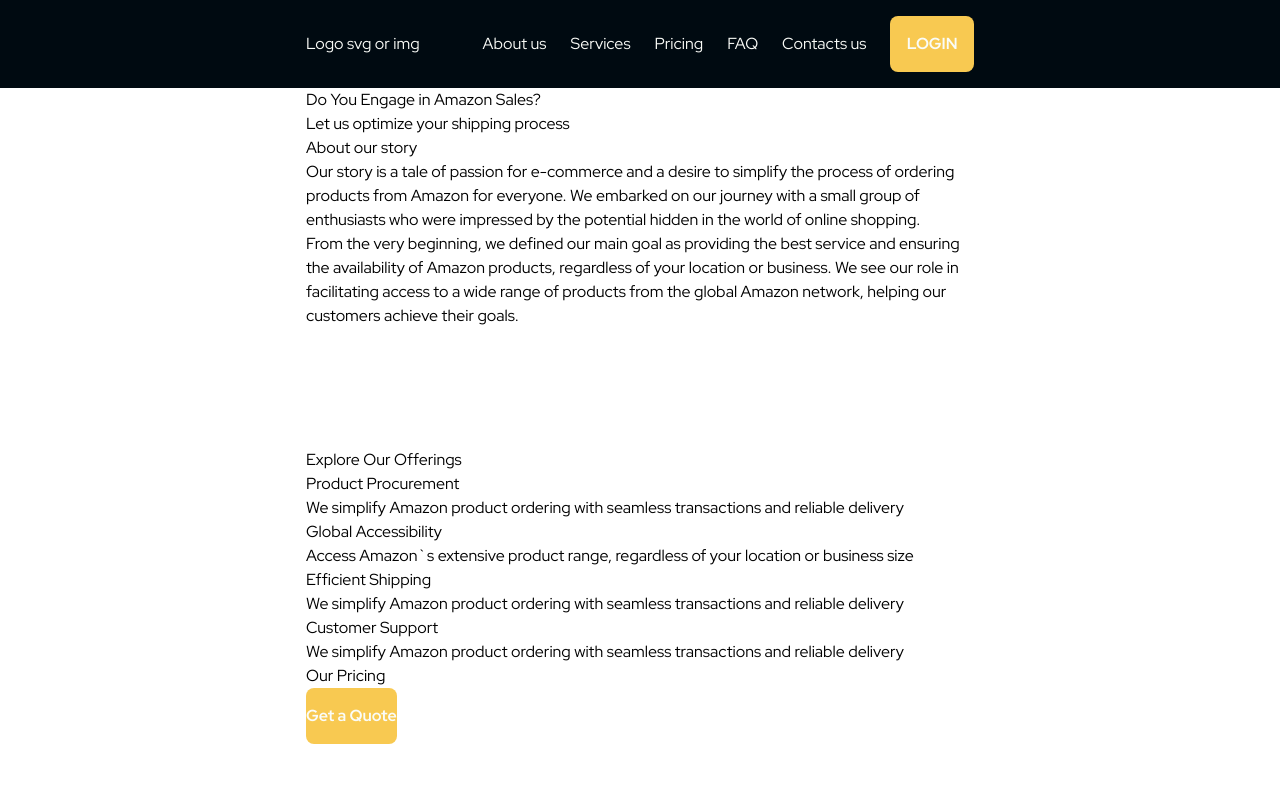
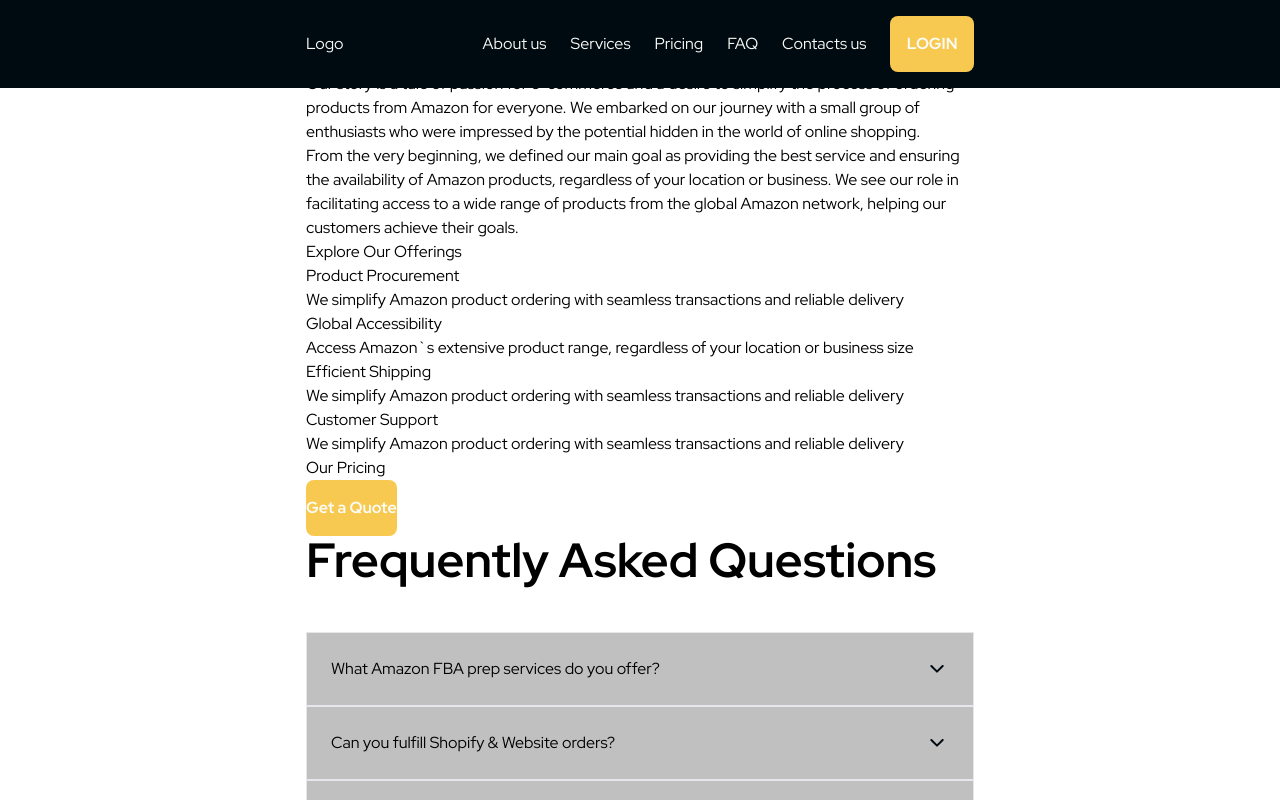
Before and after one commit to korvan17/nevadaFrontend, a Next.js app: page / in a window 1280 px wide. Shown: the top 800 px of the page. Built offline with nearby package versions, Linux system fonts and the light colour scheme.

Commit message:
move faq obj and links arr to 'content' folder

```diff
--- a/src/components/Faq/Faq.jsx
+++ b/src/components/Faq/Faq.jsx
@@ -3,26 +3,12 @@ import FaqButton from "../FaqButton/FaqButton";
 // import cat from "../../images/cat.jpg";
 import Container from "@/components/Container/Container";
 import Section from "../Section/Section";
-
-const faq = {
-  "What Amazon FBA prep services do you offer?":
-    "We provide a comprehensive suite of Amazon FBA prep services to meet your specific needs. Our services include product inspection, labeling and packaging, and quality control checks to ensure your products meet Amazon's standards. With our expertise, you can streamline your FBA operations and focus on growing your business.",
-  "Can you fulfill Shopify & Website orders?":
-    "Yes, I can help with fulfilling Shopify and website orders.",
-  "Do you warehouse in Canada and the USA?":
-    "Yes, we warehouse in both Canada and the USA.",
-  "If I sign up today, how long till I can ship my products to you?":
-    "If you sign up today, you can start shipping your products to us immediately",
-  "How much do you charge to fulfill my orders?":
-    "Service charges are calculated after completing the questionnaire.",
-  "Do you require a certain number of orders per month?":
-    "No, there are no specific order requirements per month.",
-};
+import { faq } from "@/content";
 
 export default function Faq() {
   return (
     <Section>
-      <Container >
+      <Container>
         {/* <Image src={cat} alt="cat" width={500} height={500} placeholder="blur" /> */}
         <h2 id="faq" className="text-5xl font-bold mr-auto">
           Frequently Asked Questions
@@ -31,7 +17,7 @@ export default function Faq() {
           {Object.keys(faq).map((item) => (
             <li
               key={item}
-              className="flex flex-col justify-center bg-[#C0C0C0] border-inherit border-solid border transition-colors duration-500 hover:bg-[#757575] "
+              className="flex flex-col justify-center bg-faqGrey border-inherit border-solid border transition-colors duration-500 hover:bg-[#757575] "
             >
               <FaqButton item={item} faq={faq} />
             </li>
--- a/src/components/Header/Header.jsx
+++ b/src/components/Header/Header.jsx
@@ -4,7 +4,7 @@ import Navigation from "../Navigation/Navigation";
 
 export default function Header() {
   return (
-    <header className="bg-mainBlack text-mainWhite text-sm[16px] width=[100%] pt-[16px] pb-[16px] ">
+    <header className="fixed top-0 bg-mainBlack text-mainWhite text-sm[16px] w-[100%] pt-[16px] pb-[16px] ">
       <Container>
         <div className="flex">
           <Navigation />
--- a/src/components/Hero/Hero.jsx
+++ b/src/components/Hero/Hero.jsx
@@ -1,13 +1,16 @@
 import Image from "next/image";
 import Buttons from "../Buttons/Buttons";
 import Container from "@/components/Container/Container";
+import Section from "../Section/Section";
 
 export default function Hero() {
   return (
-    <Container>
-      <h1>Do You Engage in Amazon Sales?</h1>
-      <h3>Let us optimize your shipping process</h3>
-      {/* <Image src="/" alt="hero img" width="120" /> */}
-    </Container>
+    <Section top={"[147px]"}>
+      <Container>
+        <h1>Do You Engage in Amazon Sales?</h1>
+        <h3>Let us optimize your shipping process</h3>
+        {/* <Image src="/" alt="hero img" width="120" /> */}
+      </Container>
+    </Section>
   );
 }
--- a/src/components/Navigation/Navigation.jsx
+++ b/src/components/Navigation/Navigation.jsx
@@ -1,47 +1,25 @@
 "use client";
+import { links } from "@/content";
 import { Link as ScrollLink, animateScroll as scroll } from "react-scroll";
 
-const links = [
-  {
-    label: "About us",
-    id: "about", // Используйте только имя ID без символа "#"
-  },
-  {
-    label: "Services",
-    id: "services",
-  },
-  {
-    label: "Pricing",
-    id: "pricing",
-  },
-  {
-    label: "FAQ",
-    id: "faq",
-  },
-  {
-    label: "Contacts us",
-    id: "contacts",
-  },
-];
-
 function Navigation() {
-
-    const scrollToTop = () => {
+  const scrollToTop = () => {
     scroll.scrollToTop();
-    };
+  };
 
   return (
     <nav className="flex w-[1200px] items-center justify-between mr-[24px]">
-      <a href="/" onClick={scrollToTop}>Logo svg or img</a>
+      <a className="cursor-pointer" onClick={scrollToTop}>
+        Logo
+      </a>
       <ul className="flex items-center gap-[24px]">
         {links.map(({ label, id }) => (
           <li key={id}>
-            {/* Заменяем <a> на ScrollLink */}
             <ScrollLink
               to={id}
               spy={true}
               smooth={true}
-              offset={-70} // Опционально: смещение от верхней части страницы
+              offset={-70}
               duration={500}
               className="hover:underline transition-all ease-out cursor-pointer"
             >
--- a/src/components/Section/Section.jsx
+++ b/src/components/Section/Section.jsx
@@ -1,7 +1,7 @@
 import React from "react";
 
-function Section({ children }) {
-  return <div className="pt-[120px]">{children}</div>;
+function Section({ top = "[120px]", children }) {
+  return <div className={`pt-${top}`}>{children}</div>;
 }
 
 export default Section;
--- /dev/null
+++ b/src/content/faq.js
@@ -0,0 +1,16 @@
+const faq = {
+  "What Amazon FBA prep services do you offer?":
+    "We provide a comprehensive suite of Amazon FBA prep services to meet your specific needs. Our services include product inspection, labeling and packaging, and quality control checks to ensure your products meet Amazon's standards. With our expertise, you can streamline your FBA operations and focus on growing your business.",
+  "Can you fulfill Shopify & Website orders?":
+    "Yes, I can help with fulfilling Shopify and website orders.",
+  "Do you warehouse in Canada and the USA?":
+    "Yes, we warehouse in both Canada and the USA.",
+  "If I sign up today, how long till I can ship my products to you?":
+    "If you sign up today, you can start shipping your products to us immediately",
+  "How much do you charge to fulfill my orders?":
+    "Service charges are calculated after completing the questionnaire.",
+  "Do you require a certain number of orders per month?":
+    "No, there are no specific order requirements per month.",
+};
+
+export default faq;
--- /dev/null
+++ b/src/content/index.js
@@ -0,0 +1,2 @@
+export { default as links } from "./links";
+export { default as faq } from "./faq";
--- /dev/null
+++ b/src/content/links.js
@@ -0,0 +1,23 @@
+const links = [
+  {
+    label: "About us",
+    id: "about",
+  },
+  {
+    label: "Services",
+    id: "services",
+  },
+  {
+    label: "Pricing",
+    id: "pricing",
+  },
+  {
+    label: "FAQ",
+    id: "faq",
+  },
+  {
+    label: "Contacts us",
+    id: "contacts",
+  },
+];
+export default links;
```
